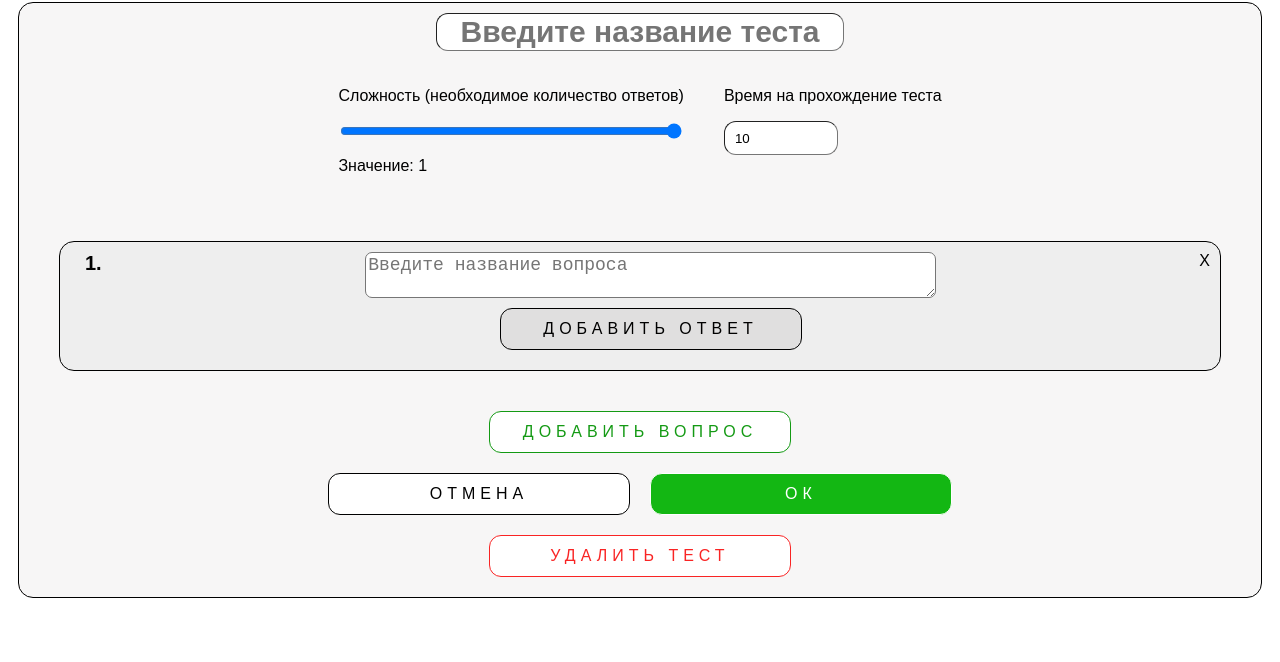
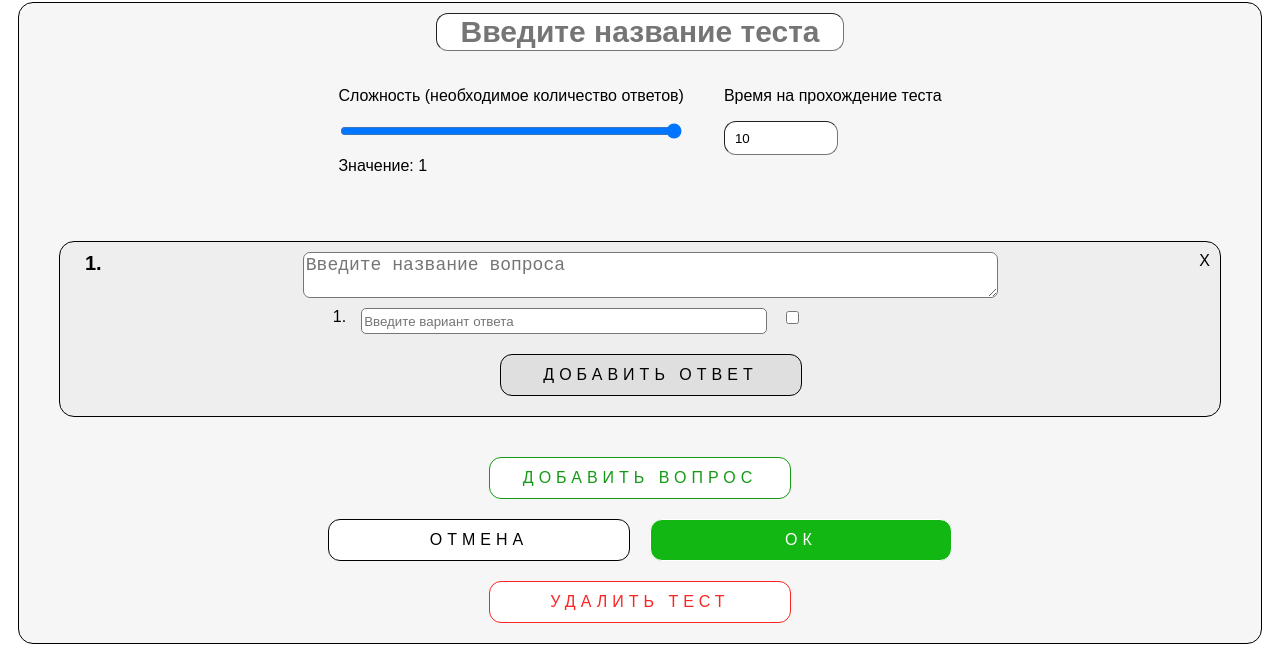
Before and after one commit to oblohin013/html, a website: page add1.html in a window 1280 px wide. Both pictures are taken after a click on the element "ДОБАВИТЬ ВОПРОС". Shown: the part 189-851 px from the top of the page. Before the commit the page ends 805 px from the top, so only its background shows below. Drawn offline with Linux system fonts and the light colour scheme.

Commit message:
Новый вопрос уже с одним ответом

```diff
--- a/add1.html
+++ b/add1.html
@@ -257,6 +257,11 @@
         const questionElement = questionElementTemplate.cloneNode(true);
         const answersContainer = questionElement.querySelector('.answersBox');
         const numberQuestion = questionElement.querySelector('.questionNumber');
+        const answerElement = answerElementTemplate.cloneNode(true);
+        const answerNumber = answerElement.querySelector('.answerNumber');
+        answerNumber.innerHTML = '1.';
+        answersContainer.appendChild(answerElement);
+        answersElements.push(answerElement);
         for (let i = 0; i < questionsContainer.children.length; i++) {
           const countQuestions = questionsContainer.children.length;
           numberQuestion.innerHTML = countQuestions + 1 + '.';
```
Also changed, not shown: edit.html (+7 -1 lines).
